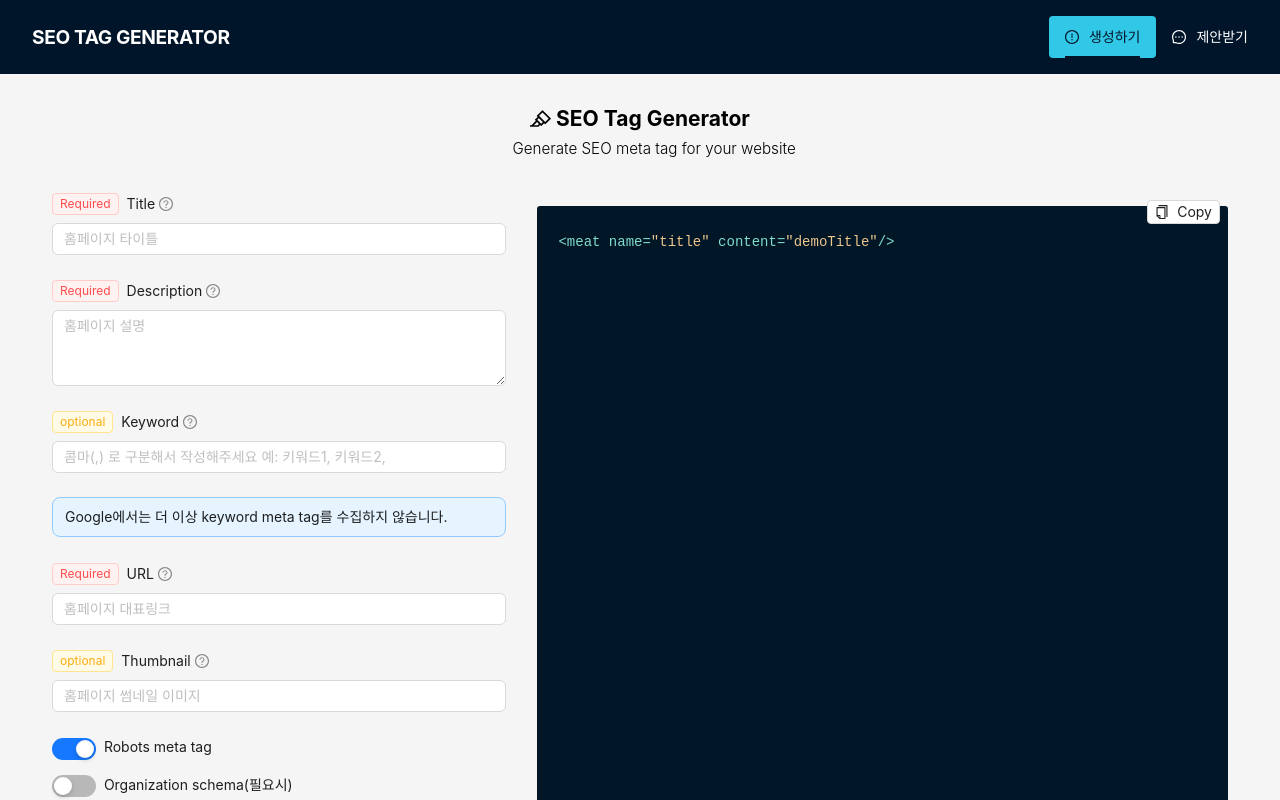
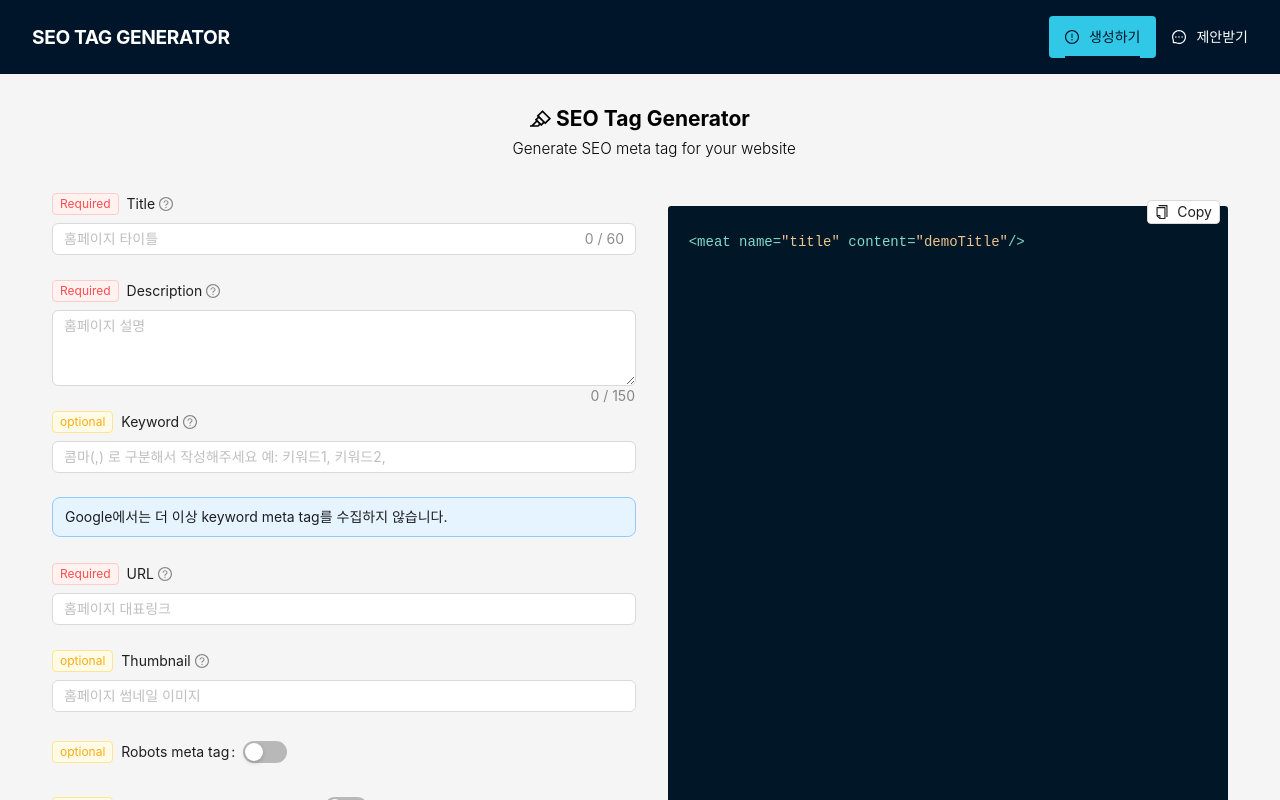
Before and after one commit to hotteokButler/seo_generator, a Next.js app: page / in a window 1280 px wide. Built offline with nearby package versions, Linux system fonts and the light colour scheme; what @ant-design/nextjs-registry would draw is missing.

Commit message:
Fix : addonBefore 사용 시 값 가져오지 못하는 오류 수정 - addonBefore는 rendering용으로만 제공되므로 space로 묶어서 같이 데이터를 처리할 수 있도록 변경

```diff
--- a/src/app/layout.tsx
+++ b/src/app/layout.tsx
@@ -6,7 +6,7 @@ import { App, ConfigProvider, Layout } from 'antd';
 import type { Metadata } from 'next';
 import { Geist, Geist_Mono } from 'next/font/google';
 
-import { customMenuToken } from '@/asset/antd/antd-set';
+import { customMenuToken, globalToken } from '@/asset/antd/antd-set';
 import c_style from '@/asset/css/custom.module.css';
 import style from '@/asset/css/main-layout.module.css';
 import Header from '@/components/main-header';
@@ -41,6 +41,7 @@ export default function RootLayout({
 							components: {
 								Menu: customMenuToken,
 							},
+							token: globalToken,
 						}}
 					>
 						<Layout className={style.main_layout}>
--- a/src/app/page.tsx
+++ b/src/app/page.tsx
@@ -26,10 +26,10 @@ export default function Home() {
 	return (
 		<div className={styles.main_wrapper}>
 			<Row wrap={true} gutter={[8, 8]} style={{ flex: 'auto', gap: '2%' }}>
-				<Col xs={{ flex: '100%' }} md={{ flex: '39%' }}>
+				<Col xs={{ flex: '100%' }} md={{ flex: '50%' }}>
 					<InputField />
 				</Col>
-				<Col xs={{ flex: '100%' }} md={{ flex: '59%' }}>
+				<Col xs={{ flex: '100%' }} md={{ flex: '48%' }}>
 					<OutputCode code={demoCode} />
 				</Col>
 			</Row>
--- a/src/asset/antd/antd-set.ts
+++ b/src/asset/antd/antd-set.ts
@@ -8,3 +8,7 @@ export const customMenuToken = {
 	itemHoverColor: '#fff',
 	itemBg: 'transparent',
 };
+
+export const globalToken = {
+	lineWidth: 1,
+};
--- a/src/asset/css/custom.module.css
+++ b/src/asset/css/custom.module.css
@@ -47,6 +47,14 @@
 	height: auto;
 	overflow: visible;
 }
+.tel_prefix_input {
+	margin: 0 !important;
+	padding: 0 !important;
+	min-width: 6.5em;
+}
+.tel_prefix_input .ant-form-item-control-input {
+	min-height: 1px !important;
+}
 
 /* button */
 .submit_btn {
@@ -76,6 +84,7 @@
 	padding: 1.8em 1.5em;
 	display: block;
 	min-height: 20em;
+	overflow: scroll;
 }
 
 /* ai suggestion page */
--- a/src/components/input-field.tsx
+++ b/src/components/input-field.tsx
@@ -28,14 +28,20 @@ export default function InputField() {
 		};
 	};
 
-	const onFinish = (fieldsValue: any) => {
+	const onFinish = (fieldsValue: ValidateSchemaType) => {
 		console.log(fieldsValue);
 	};
 
 	return (
 		<Form layout='vertical' form={form} onFinish={onFinish} requiredMark={CustomizeRequiredMark}>
 			<Form.Item name='title' label='Title' rules={[{ required: true, message: '홈페이지 타이틀을 입력해 주세요' }, { validator: validateField('title') }]} tooltip={inputToolTip.title}>
-				<Input placeholder='홈페이지 타이틀' />
+				<Input
+					placeholder='홈페이지 타이틀'
+					count={{
+						show: true,
+						max: 60,
+					}}
+				/>
 			</Form.Item>
 			<Form.Item
 				name='description'
@@ -43,7 +49,14 @@ export default function InputField() {
 				rules={[{ required: true, message: '홈페이지 설명을 입력해 주세요' }, { validator: validateField('description') }]}
 				tooltip={inputToolTip.description}
 			>
-				<TextArea rows={3} placeholder='홈페이지 설명' />
+				<TextArea
+					rows={3}
+					placeholder='홈페이지 설명'
+					count={{
+						show: true,
+						max: 150,
+					}}
+				/>
 			</Form.Item>
 			<Form.Item name='keyword' label='Keyword' tooltip={inputToolTip.keyword}>
 				<Input placeholder='콤마(,) 로 구분해서 작성해주세요 예: 키워드1, 키워드2,' />
@@ -66,23 +79,30 @@ export default function InputField() {
 			>
 				<Input placeholder='홈페이지 썸네일 이미지' />
 			</Form.Item>
-			<div>
-				<Switch defaultChecked />
-				&nbsp; Robots meta tag
-			</div>
+			<Form.Item name='use_robots' label='Robots meta tag' layout='horizontal'>
+				<Switch />
+			</Form.Item>
 			<ul>
 				<li>
-					<Switch onChange={() => setComponentDisabled((prev) => !prev)} />
-					&nbsp; Organization schema(필요시)
+					<Form.Item name='use_organization' label='Organization schema(필요시)' layout='horizontal'>
+						<Switch onChange={() => setComponentDisabled((prev) => !prev)} />
+					</Form.Item>
 				</li>
 				<li className={[style.org_input_con, !componentDisabled && style.org_view].join(' ')}>
 					<Typography.Title level={4}>Organization schema 추가 </Typography.Title>
 					<Form.Item name='logo' label='Logo' tooltip={inputToolTip.logo} rules={[{ required: false }, { validator: validateField('logo') }]}>
 						<Input placeholder='로고 링크' disabled={componentDisabled} />
 					</Form.Item>
-					<Form.Item name='tel' label='전화번호' tooltip={inputToolTip.url} rules={[{ required: false }, { validator: validateField('tel') }]}>
-						<Input addonBefore={<TelPreFix />} style={{ width: '100%' }} disabled={componentDisabled} />
+
+					<Form.Item label='전화번호' tooltip={inputToolTip.url} rules={[{ required: false }]}>
+						<Space.Compact style={{ width: '100%' }}>
+							<TelPreFix disabled={componentDisabled} />
+							<Form.Item name='tel' label='전화번호' rules={[{ required: false }, { validator: validateField('tel') }]} noStyle>
+								<Input disabled={componentDisabled} />
+							</Form.Item>
+						</Space.Compact>
 					</Form.Item>
+
 					<Typography.Text className={style.input_label}>{CustomizeRequiredMark('SNS 링크', { required: false })}</Typography.Text>
 					<Form.List name='sns_link'>
 						{(fields, { add, remove }) => (
@@ -117,7 +137,6 @@ export default function InputField() {
 					</Form.List>
 				</li>
 			</ul>
-
 			{/* submit */}
 			<Form.Item>
 				<Button type='primary' htmlType='submit' className={style.submit_btn}>
--- a/src/components/tel-prefix-selector.tsx
+++ b/src/components/tel-prefix-selector.tsx
@@ -1,15 +1,17 @@
-import { Select } from 'antd';
+import { Form, Select } from 'antd';
 
 import { countryCodeMap } from '@/store/county_code';
 
-export function TelPreFix() {
+export function TelPreFix({ disabled }: { disabled: boolean }) {
 	return (
-		<Select defaultValue={'+82'}>
+		<Form.Item name='telPrefix' noStyle style={{ background: '#ccc' }}>
+			<Select placeholder='국가코드' disabled={disabled}>
 				{countryCodeMap.map(({ country, code }) => (
 					<Select.Option value={code} key={code}>
 						{country} &#40;{code} &#41;
 					</Select.Option>
 				))}
 			</Select>
+		</Form.Item>
 	);
 }
--- a/src/util/validate.ts
+++ b/src/util/validate.ts
@@ -44,6 +44,10 @@ export const validateSchema = z.object({
 		.string()
 		.regex(/^[0-9]{2,4}(?:-[0-9]{3,4}){1,2}$/, "전화번호는 '000-0000-0000' 형태여야 합니다")
 		.optional(),
+	tel_prefix: z
+		.string()
+		.regex(/^[\+0-9\s]+$/)
+		.optional(),
 	sns: z.string().url({ message: '정확한 URL이어야 합니다.' }).optional(),
 });
 
```
Also changed, not shown: src/util/generate-tags.ts (added). Lines whose indentation alone changed are shown as unchanged.
